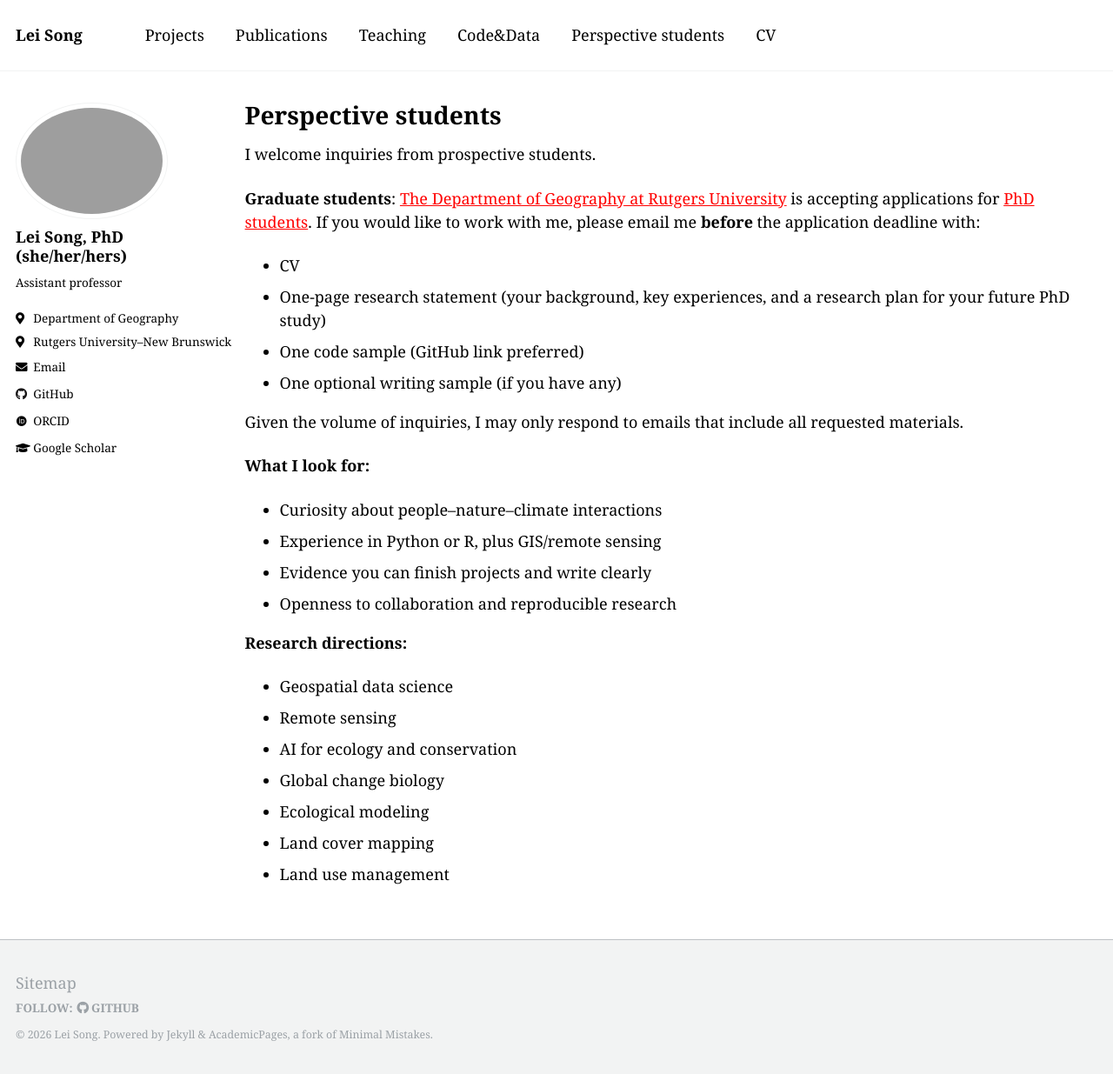
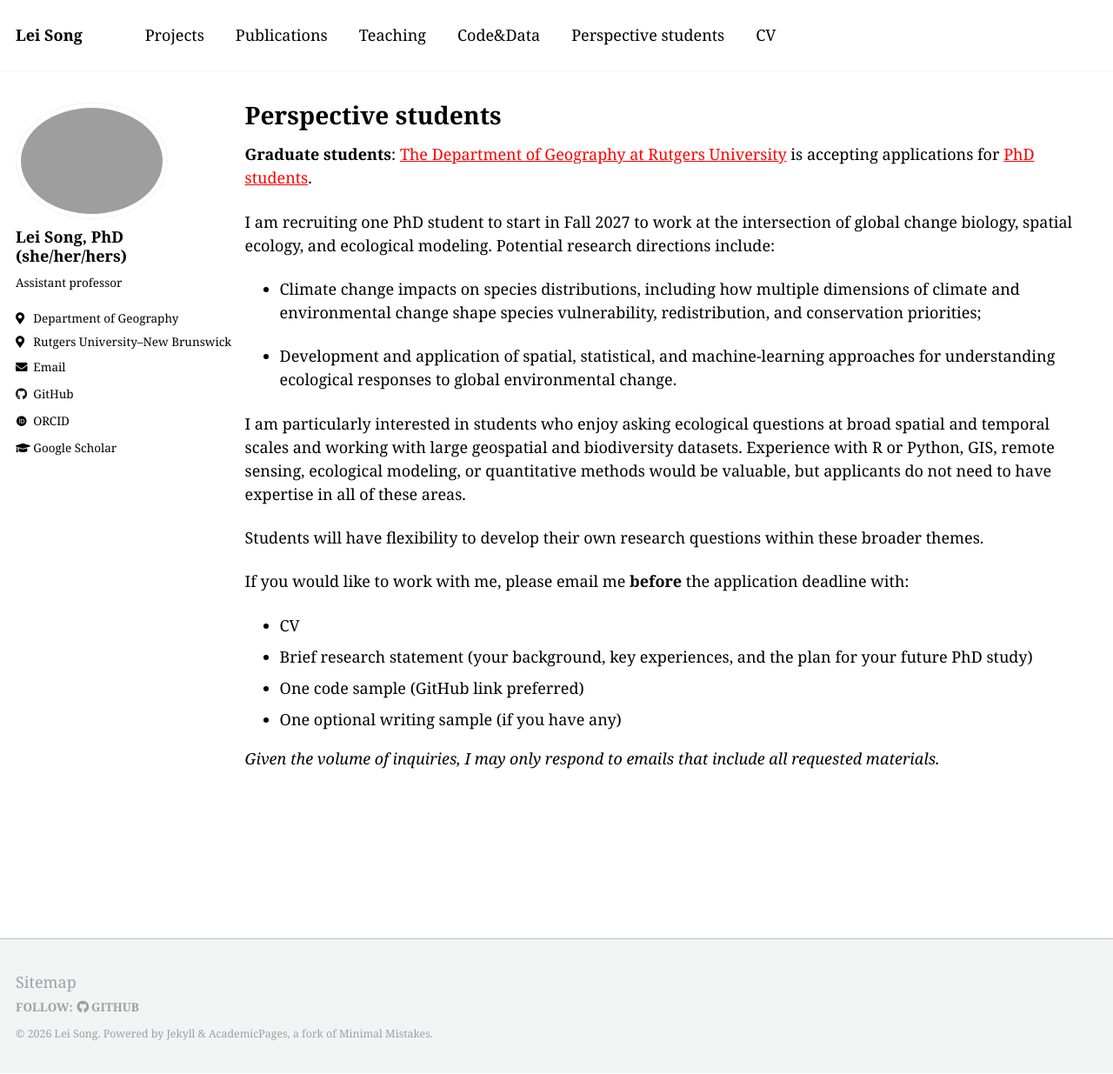
Before and after one commit to LLeiSong/website, a Jekyll site: the page built from _pages/perspective_students.md, in a window 1280 px wide and 1235 px high. Shown: the whole window at 87% size. Built offline with Jekyll 4.4.1, drawn with Linux system fonts in a browser that asks for light colours; some web fonts are replaced.

Commit message:
08-27-2026 update

```diff
--- a/_pages/perspective_students.md
+++ b/_pages/perspective_students.md
@@ -5,31 +5,25 @@ permalink: /perspective_students/
 author_profile: true
 ---
 
-I welcome inquiries from prospective students.
+**Graduate students**: [The Department of Geography at Rutgers University](https://geography.rutgers.edu) is accepting applications for [PhD students](https://geography.rutgers.edu/academics/graduate-program/phd-program).
 
-**Graduate students**: [The Department of Geography at Rutgers University](https://geography.rutgers.edu) is accepting applications for [PhD students](https://geography.rutgers.edu/academics/graduate-program/phd-program).
+I am recruiting one PhD student to start in Fall 2027 to work at the intersection of global change biology, spatial ecology, and ecological modeling. Potential research directions include:
+
+- Climate change impacts on species distributions, including how multiple dimensions of climate and environmental change shape species vulnerability, redistribution, and conservation priorities;
+
+- Development and application of spatial, statistical, and machine-learning approaches for understanding ecological responses to global environmental change.
+
+I am particularly interested in students who enjoy asking ecological questions at broad spatial and temporal scales and working with large geospatial and biodiversity datasets. Experience with R or Python, GIS, remote sensing, ecological modeling, or quantitative methods would be valuable, but applicants do not need to have expertise in all of these areas.
+
+
+Students will have flexibility to develop their own research questions within these broader themes.
+
+
 If you would like to work with me, please email me **before** the application deadline with:
 
 - CV
-- One-page research statement (your background, key experiences, and a research plan for your future PhD study)
+- Brief research statement (your background, key experiences, and the plan for your future PhD study)
 - One code sample (GitHub link preferred)
 - One optional writing sample (if you have any)
 
-Given the volume of inquiries, I may only respond to emails that include all requested materials.
-
-**What I look for:**
-
-- Curiosity about people–nature–climate interactions
-- Experience in Python or R, plus GIS/remote sensing
-- Evidence you can finish projects and write clearly
-- Openness to collaboration and reproducible research
-
-**Research directions:**
-
-- Geospatial data science
-- Remote sensing
-- AI for ecology and conservation
-- Global change biology
-- Ecological modeling
-- Land cover mapping
-- Land use management
+*Given the volume of inquiries, I may only respond to emails that include all requested materials.*
```
Also changed, not shown: _pages/publications.md (+7 -5 lines), _pages/teaching.md (+5 -1 lines).
